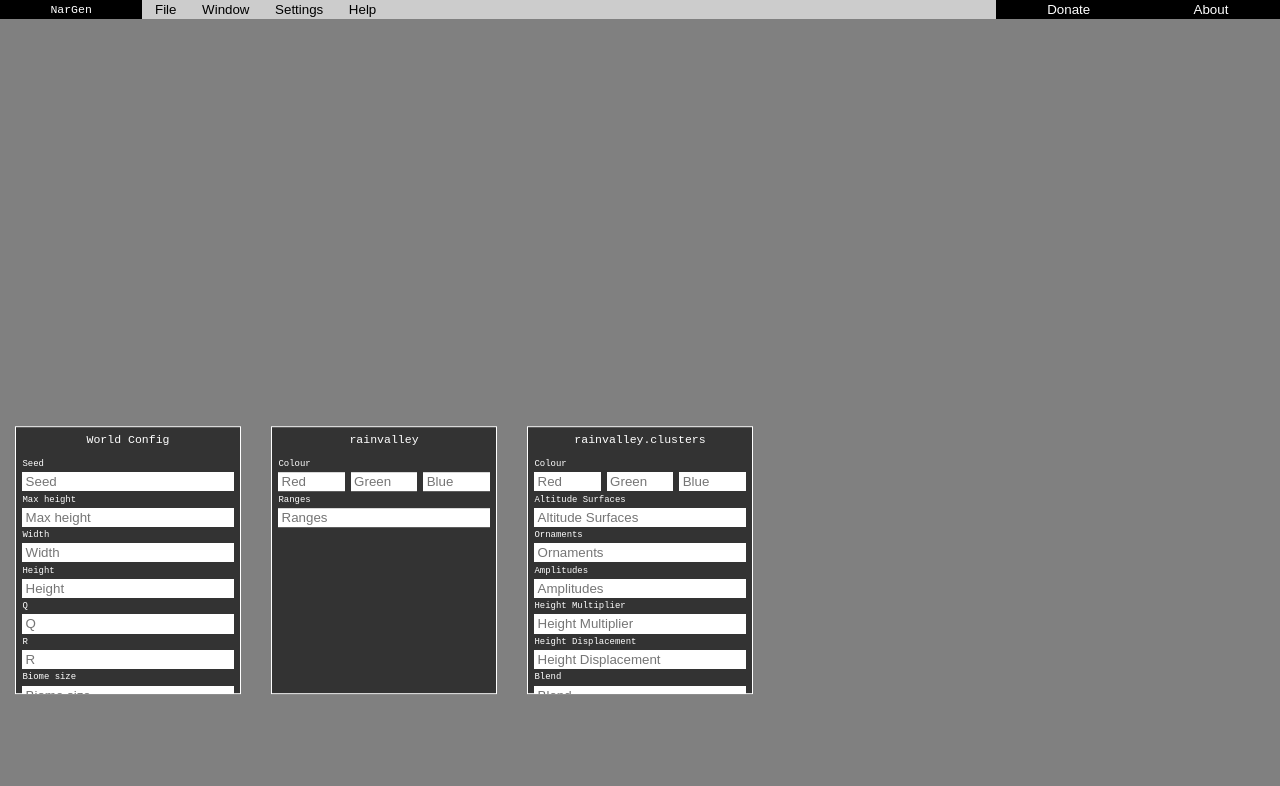
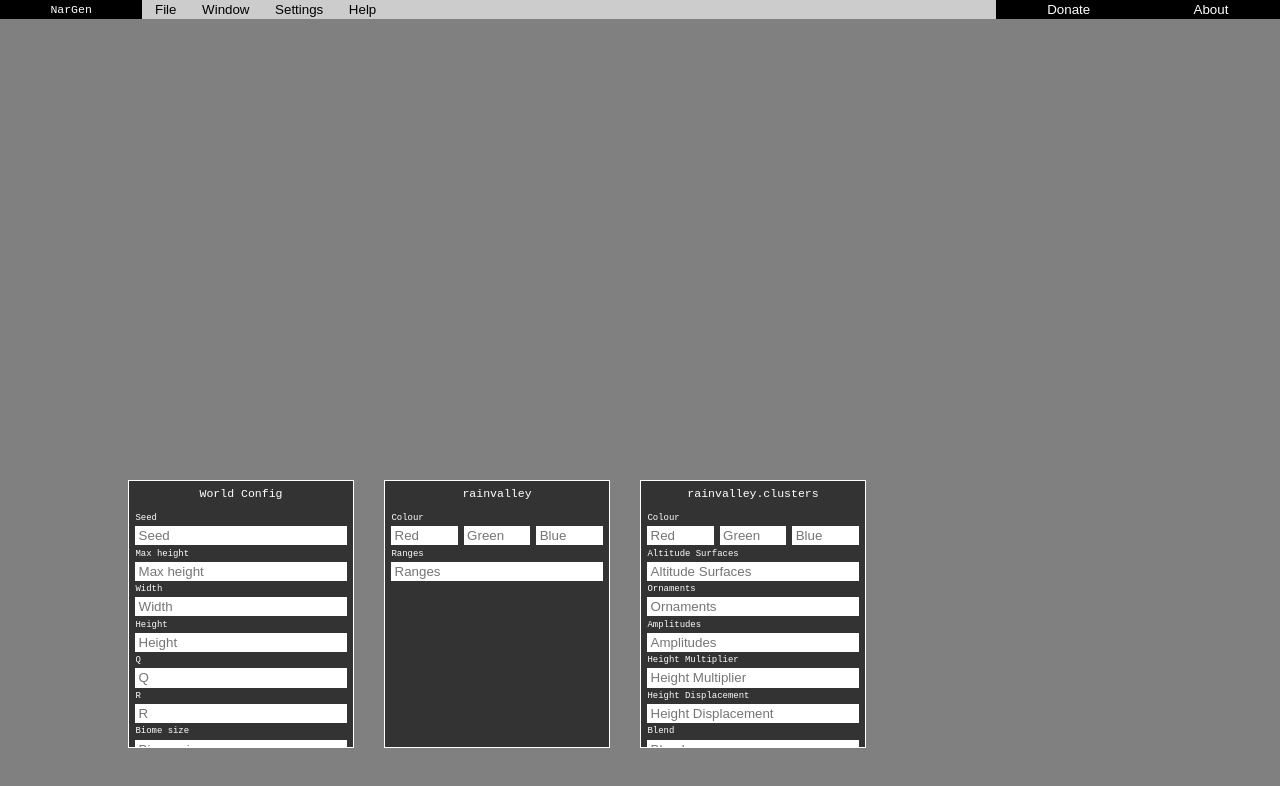
Before and after one commit to JackJMiller/nargen-web, a React (Vite) app: page / in a window 1280 px wide. Shown: the top 786 px of the page. Built offline with nearby package versions, Linux system fonts and the light colour scheme.

Commit message:
introduce drag boxes

```diff
--- a/src/App.jsx
+++ b/src/App.jsx
@@ -12,19 +12,19 @@ function App() {
             <Header/>
             <div id="body">
 
-                <Draggable x={ window.innerWidth / 2 } y={ window.innerHeight / 2 }>
+                <Draggable x={ window.innerWidth / 2 } y={ window.innerHeight / 2 } dragBoxClassName="layer">
                     <SurfaceView/>
                 </Draggable>
 
-                <Draggable x={ 0.1 * window.innerWidth} y={ 0.7 * window.innerHeight }>
+                <Draggable x={ 0.1 * window.innerWidth} y={ 0.6 * window.innerHeight } dragBoxClassName="window-header">
                     <Window type="world" name="World Config"/>
                 </Draggable>
 
-                <Draggable x={ 0.3 * window.innerWidth } y={ 0.7 * window.innerHeight }>
+                <Draggable x={ 0.3 * window.innerWidth } y={ 0.6 * window.innerHeight } dragBoxClassName="window-header">
                     <Window type="biome" name="rainvalley"/>
                 </Draggable>
 
-                <Draggable x={ 0.5 * window.innerWidth } y={ 0.7 * window.innerHeight }>
+                <Draggable x={ 0.5 * window.innerWidth } y={ 0.6 * window.innerHeight } dragBoxClassName="window-header">
                     <Window type="sub-biome" name="rainvalley.clusters"/>
                 </Draggable>
 
--- a/src/components/Draggable.jsx
+++ b/src/components/Draggable.jsx
@@ -7,11 +7,16 @@ function Draggable(props) {
     let [mouseDown, setMouseDown] = useState(false);
 
     const onMouseDown = (event) => {
-        setX(event.clientX);
-        setY(event.clientY);
-        setMouseDown(true);
-        console.log(event.clientX);
-        console.log(event.clientY);
+        if (props.dragBoxClassName === undefined) {
+            setX(event.clientX);
+            setY(event.clientY);
+            setMouseDown(true);
+        }
+        else if (props.dragBoxClassName === event.target.className) {
+            setX(event.clientX - event.target.clientWidth / 2);
+            setY(event.clientY - event.target.clientHeight / 2);
+            setMouseDown(true);
+        }
     };
 
     const onMouseUp = (event) => {
@@ -21,15 +26,20 @@ function Draggable(props) {
     const onMouseMove = (event) => {
         event.preventDefault();
         if (!mouseDown) return;
-        setX(event.clientX);
-        setY(event.clientY);
+        if (props.dragBoxClassName === undefined) {
+            setX(event.clientX);
+            setY(event.clientY);
+        }
+        else {
+            setX(event.clientX - event.target.clientWidth / 2);
+            setY(event.clientY - event.target.clientHeight / 2);
+        }
     };
 
     const style = {
         position: "fixed",
         top: y,
-        left: x,
-        transform: "translate(-50%, -50%)"
+        left: x
     };
 
     return (
--- a/src/components/Window.jsx
+++ b/src/components/Window.jsx
@@ -23,9 +23,7 @@ function Window(props) {
 
     return (
         <div className="window">
-            <div className="window-header">
-                <h1>{ props.name }</h1>
-            </div>
+            <h1 className="window-header">{ props.name }</h1>
             <div className="window-content">
                 { content }
             </div>
```
